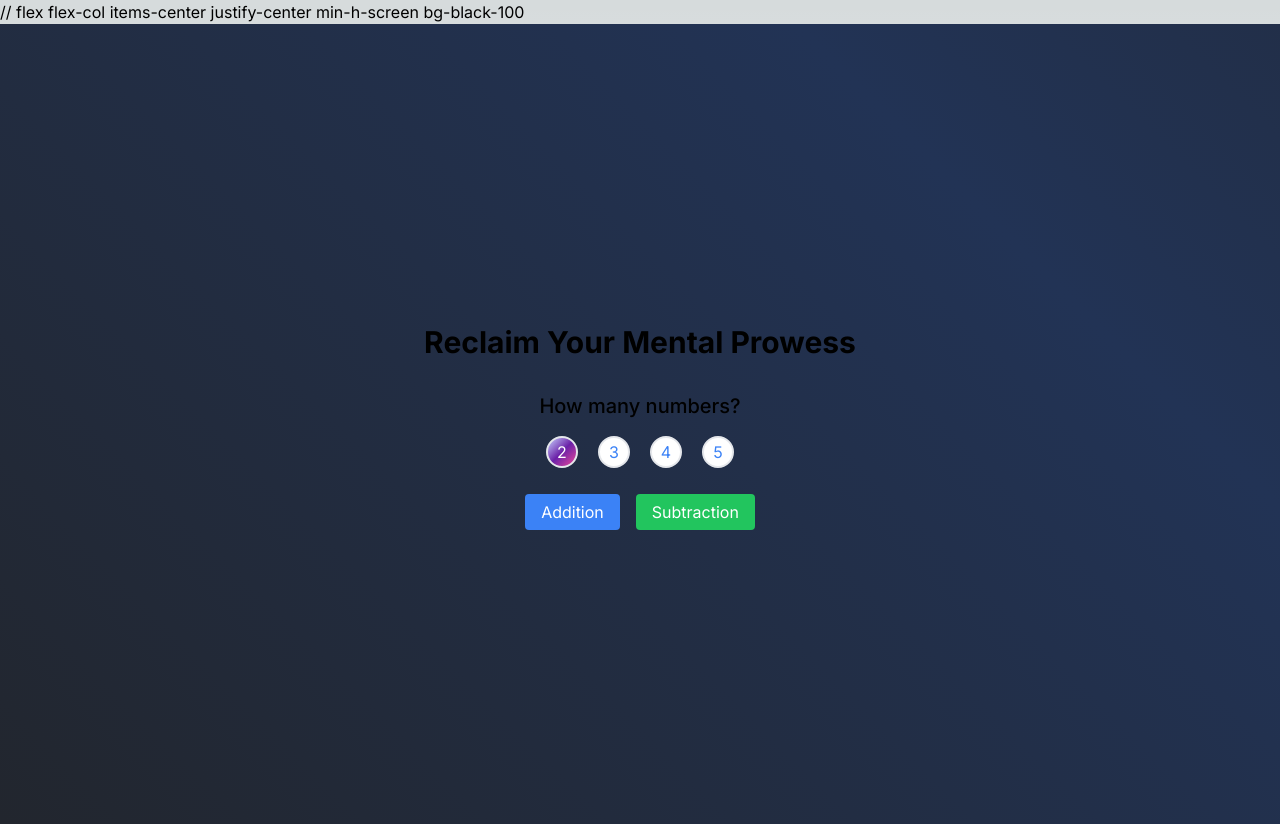
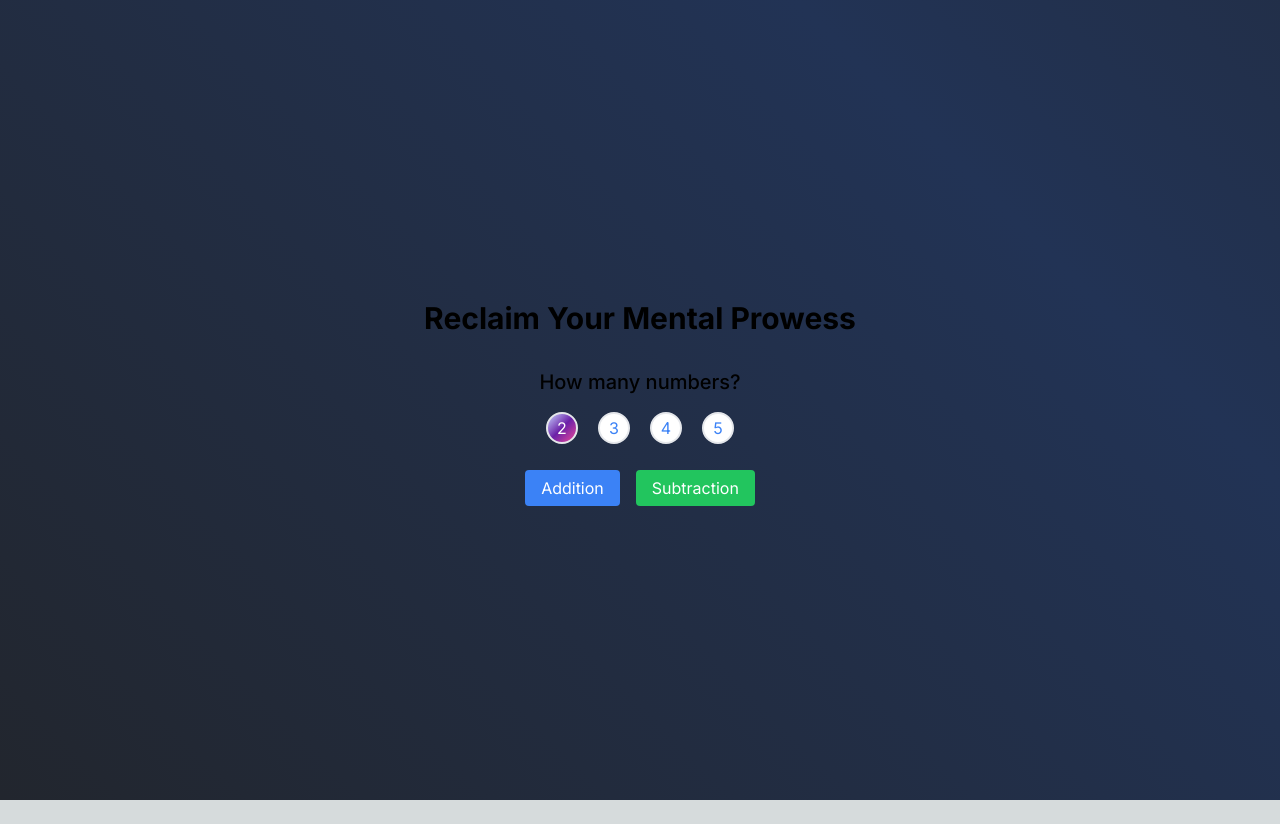
Before and after one commit to pnindie/MentalMath, a Next.js app: page / in a window 1280 px wide. After the commit the page ends 800 px from the top, so only its background shows below. Built offline with nearby package versions, Linux system fonts and the light colour scheme.

Commit message:
susspense-react-whole main3

```diff
--- a/src/app/page.js
+++ b/src/app/page.js
@@ -9,7 +9,6 @@ export default function Home() {
 
   return (
         <Suspense>
-    // flex flex-col items-center justify-center min-h-screen bg-black-100
     <div className="bg-flowing-gradient bg-200% animate-flowingGradient min-h-screen w-screen flex flex-col items-center justify-center">
       <h1 className="text-3xl font-bold mb-8">Reclaim Your Mental Prowess</h1>
       <div className="mb-8">
```
